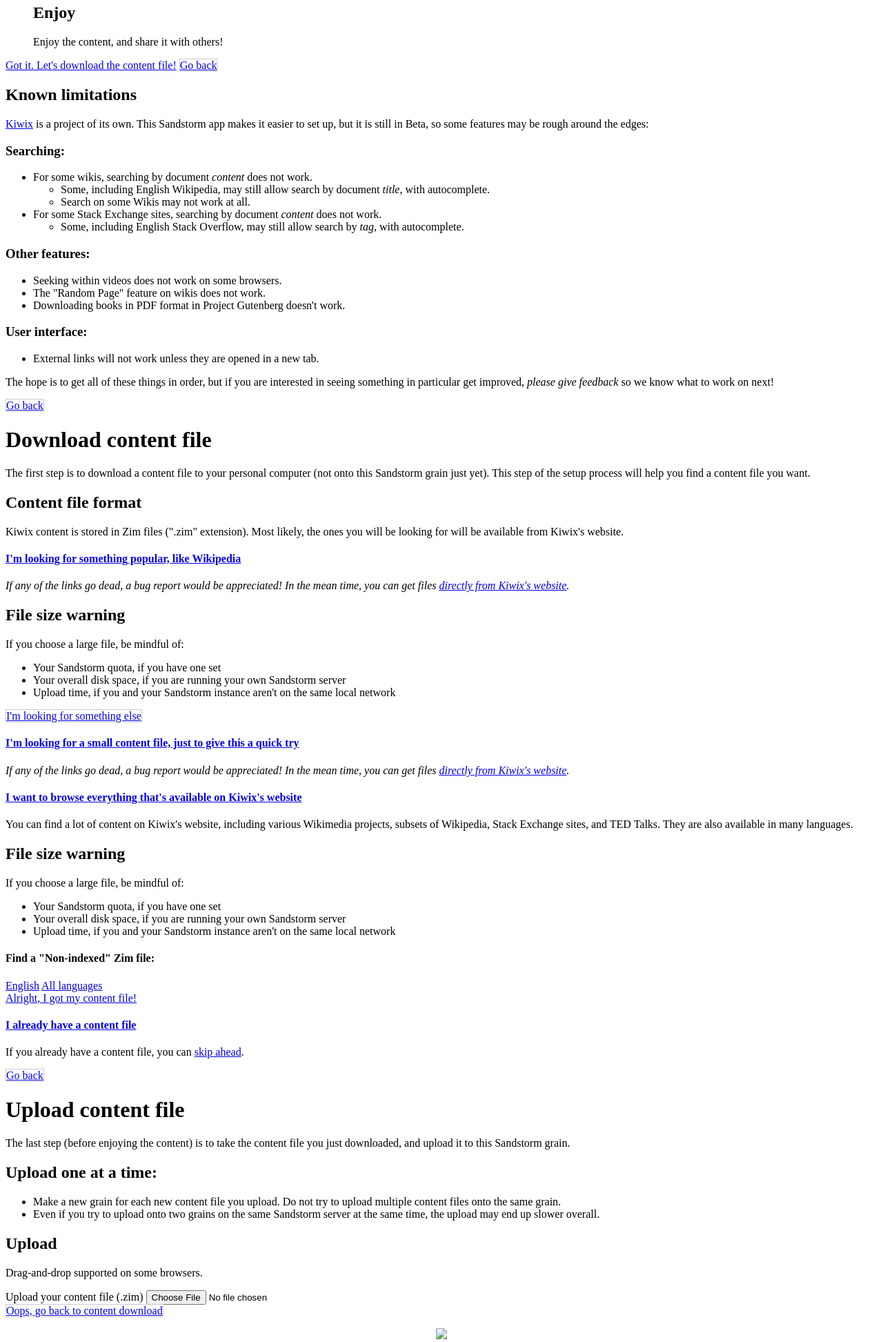
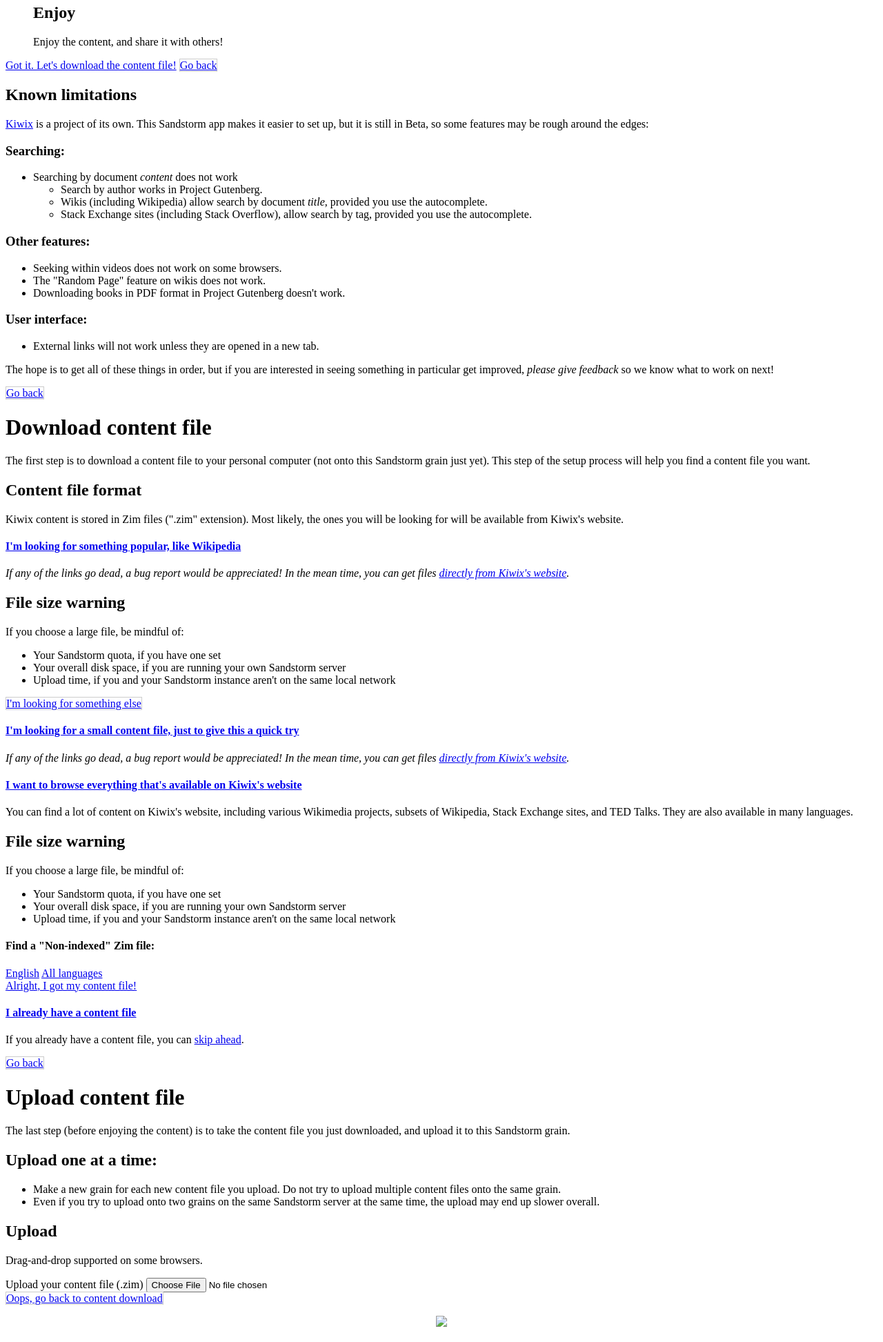
Before and after one commit to orblivion/KiwixSandstorm, a Flask app: template zim_uploader/uploader/templates/index.html in a window 1280 px wide. Shown: the part 859-2804 px from the top of the page at 69% size. Run offline with Flask 2, Linux system fonts and the light colour scheme; the template is opened without the code that fills it, so the values that code supplies are empty; some libraries are stand-ins or nearby versions.

Commit message:
known limitations: search-by-content doesn't work at all

```diff
--- a/zim_uploader/uploader/templates/known-limitations.html
+++ b/zim_uploader/uploader/templates/known-limitations.html
@@ -6,14 +6,11 @@
 
     <h3>Searching:</h3>
     <ul>
-        <li>For some wikis, searching by document <i>content</i> does not work.</li>
+        <li>Searching by document <i>content</i> does not work</li>
         <ul>
-            <li>Some, including English Wikipedia, may still allow search by document <i>title</i>, with autocomplete.</li>
-            <li>Search on some Wikis may not work at all.</li>
-        </ul>
-        <li>For some Stack Exchange sites, searching by document <i>content</i> does not work.</li>
-        <ul>
-            <li>Some, including English Stack Overflow, may still allow search by <i>tag</i>, with autocomplete.</li>
+            <li>Search by author works in Project Gutenberg.</li>
+            <li>Wikis (including Wikipedia) allow search by document <i>title</i>, provided you use the autocomplete.</li>
+            <li>Stack Exchange sites (including Stack Overflow), allow search by tag, provided you use the autocomplete.</li>
         </ul>
     </ul>
     <h3>Other features:</h3>
```
Also changed, not shown: known_limitations.md (+4 -5 lines).
